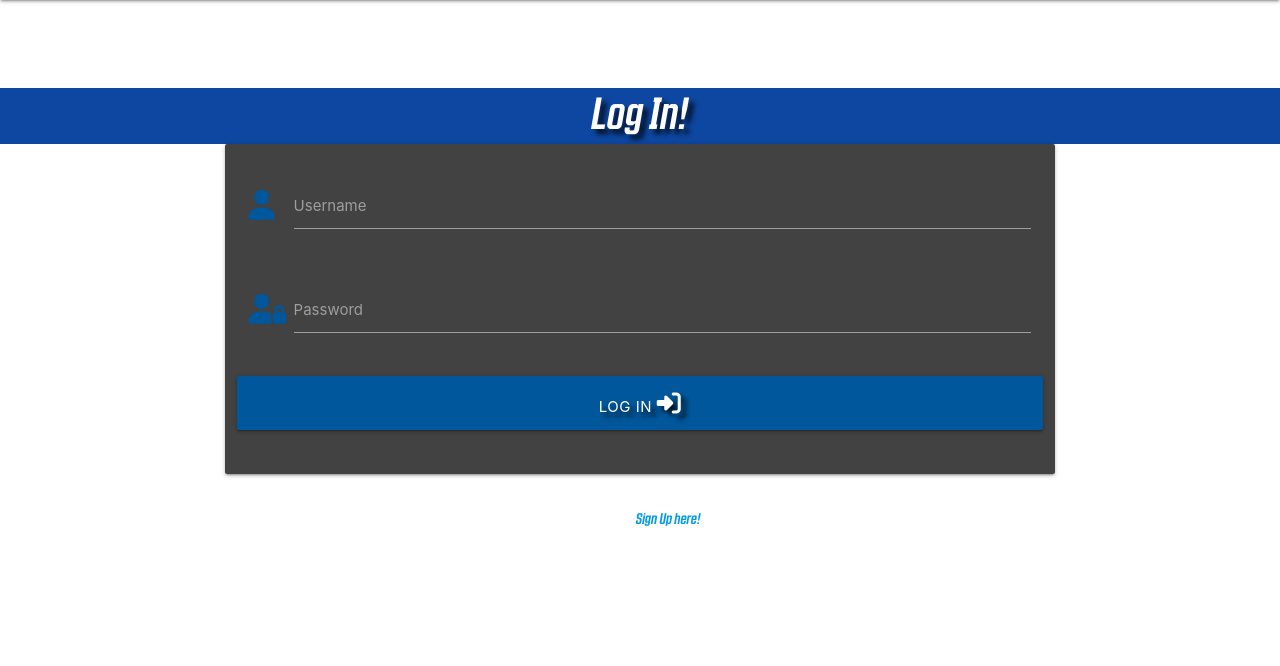
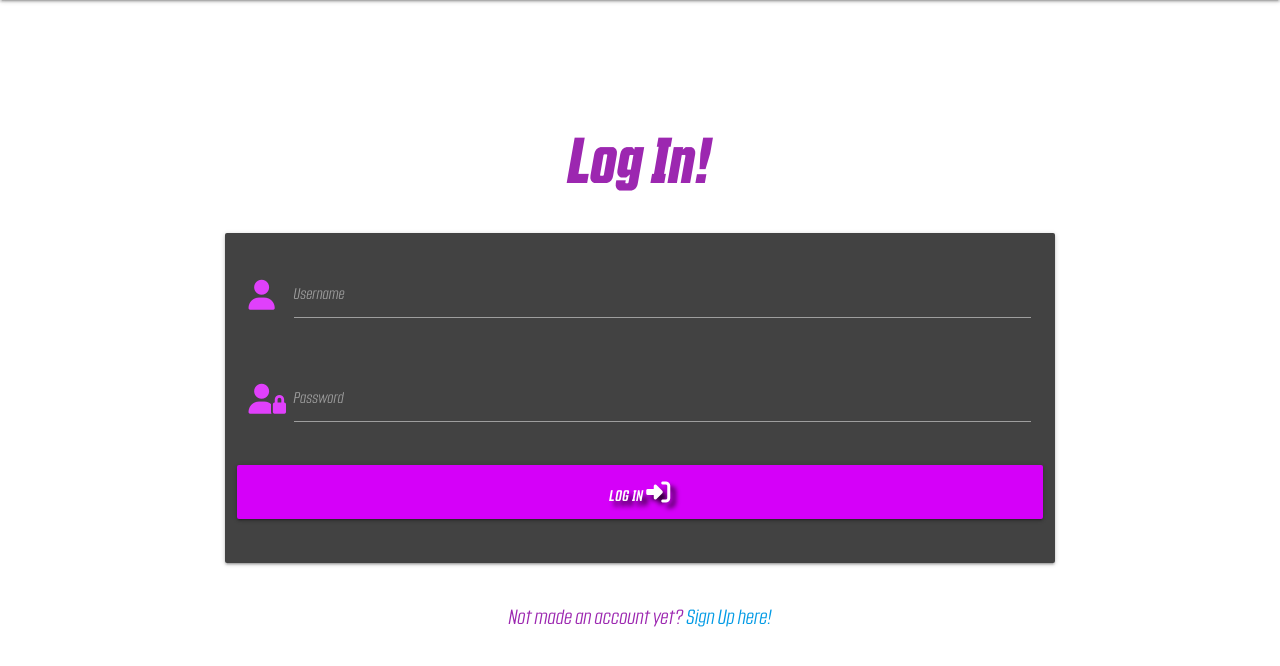
Before and after one commit to T254-bot/Moxxis_Market, a Flask app: page /login in a window 1280 px wide. Shown: the part 64-730 px from the top of the page. Run offline with Flask 3, Linux system fonts and the light colour scheme; some libraries are stand-ins or nearby versions.

Commit message:
Adjusts styling for login.html to conform with rest of site

```diff
--- a/static/css/style.css
+++ b/static/css/style.css
@@ -114,7 +114,7 @@
 /* ----------------------------------------------------- Sign up */
 
 .sign-up-header {
-    margin: 2em 0 0 0;
+    margin: 2em 0 2rem 0;
     padding: 4px;
 }
 
@@ -152,6 +152,10 @@
 
 .login-bg {
     height: 50em;
+}
+
+.login-link {
+    font-size: 20px;
 }
 
 /* ----------------------------------------------------- Media Query's */
--- a/templates/login.html
+++ b/templates/login.html
@@ -2,30 +2,30 @@
 {% block content %}
 
     <div class="row">
-        <h3 class="center-align sign-up-header countach-font blue darken-4 white-font text-shadow">Log In!</h3>
+        <h1 class="center-align sign-up-header countach-bold purple-text">Log In!</h1>
         <form class="col s12 m8 offset-m2" method="POST" action="{{ url_for('login') }}">
             <div class="card-panel grey darken-3">
                 <!-- username -->
                 <div class="row">
 					<div class="input-field col s12">
-						<i class="fa-solid fa-user prefix light-blue-text text-darken-4"></i>
+						<i class="fa-solid fa-user prefix purple-text text-accent-2"></i>
 						<input id="username" name="username" type="text" minlength="5"
-                            maxlength="15" pattern="^[a-zA-Z0-9]{5,15}$" class="validate" required>
-						<label for="username" class="white-font">Username</label>
+                            maxlength="15" pattern="^[a-zA-Z0-9]{5,15}$" class="validate white-font" required>
+						<label for="username" class="countach-light">Username</label>
 					</div>
                 </div>
                 <!-- passowrd -->
                 <div class="row">
                     <div class="input-field col s12">
-						<i class="fa-solid fa-user-lock prefix light-blue-text text-darken-4"></i>
+						<i class="fa-solid fa-user-lock prefix purple-text text-accent-2"></i>
                         <input id="password" name="password" type="password" minlength="5"
-                            maxlength="15" pattern="^[a-zA-Z0-9]{5,15}$" class="validate" required>
-                        <label for="password" class="white-font">Password</label>
+                            maxlength="15" pattern="^[a-zA-Z0-9]{5,15}$" class="validate white-font" required>
+                        <label for="password" class="countach-light">Password</label>
                     </div>
                 </div>
                 <!-- login -->
                 <div class="row">
-                    <button type="submit" class="col s12 btn-large light-blue darken-4 text-shadow">
+                    <button type="submit" class="col s12 btn-large purple accent-3 countach-font darken-4 text-shadow">
                         Log In <i class="fas fa-sign-in-alt"></i>
                     </button>
                 </div>
@@ -35,8 +35,8 @@
 
     <div class="row">
         <div class="col s12">
-            <p class="center-align white-font countach-font">
-                New Here?
+            <p class="center-align purple-text countach-light login-link">
+                Not made an account yet?
                 <a href="{{ url_for('sign_up') }}" class="">Sign Up here!</a>
             </p>
         </div>
```
